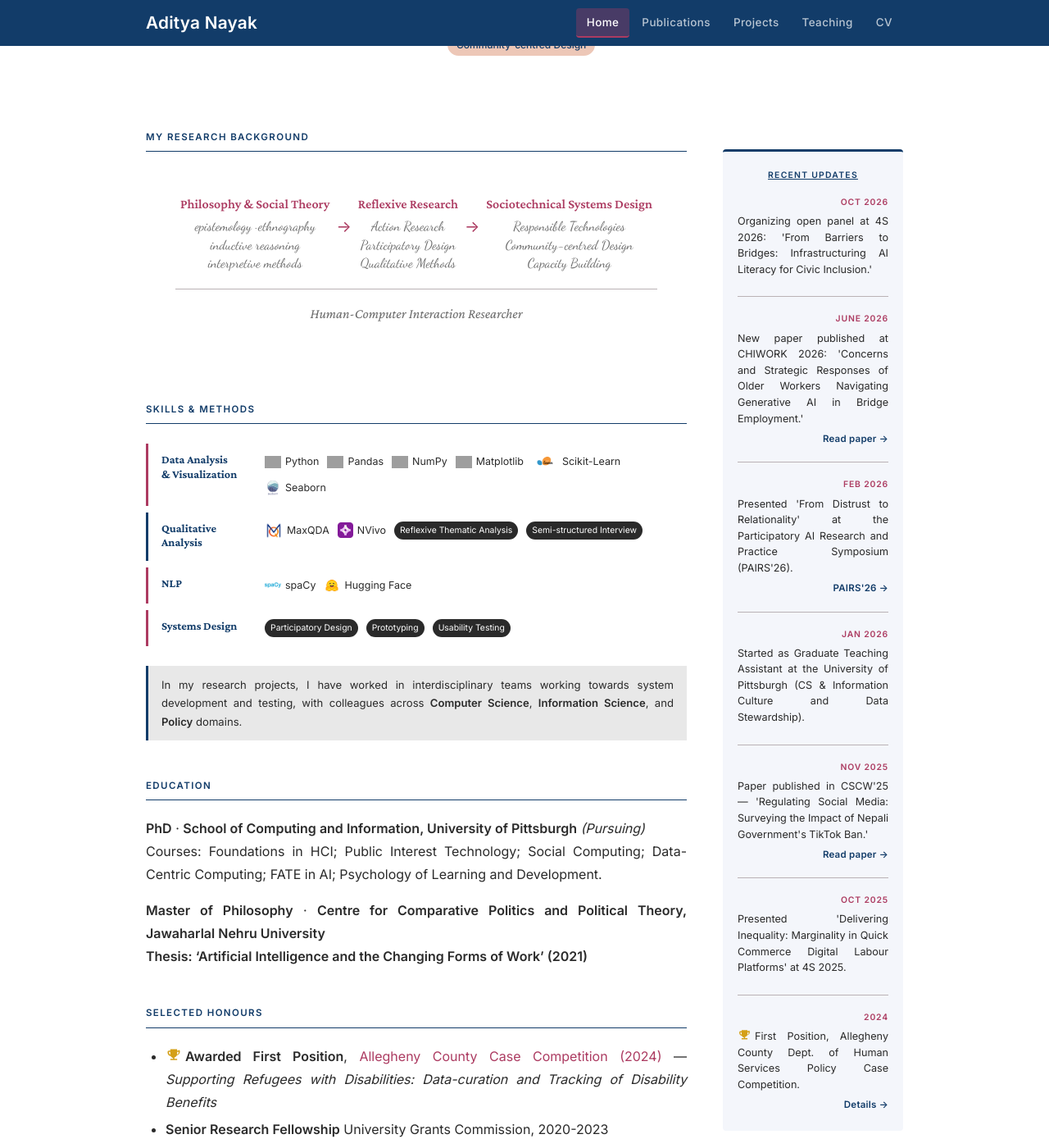
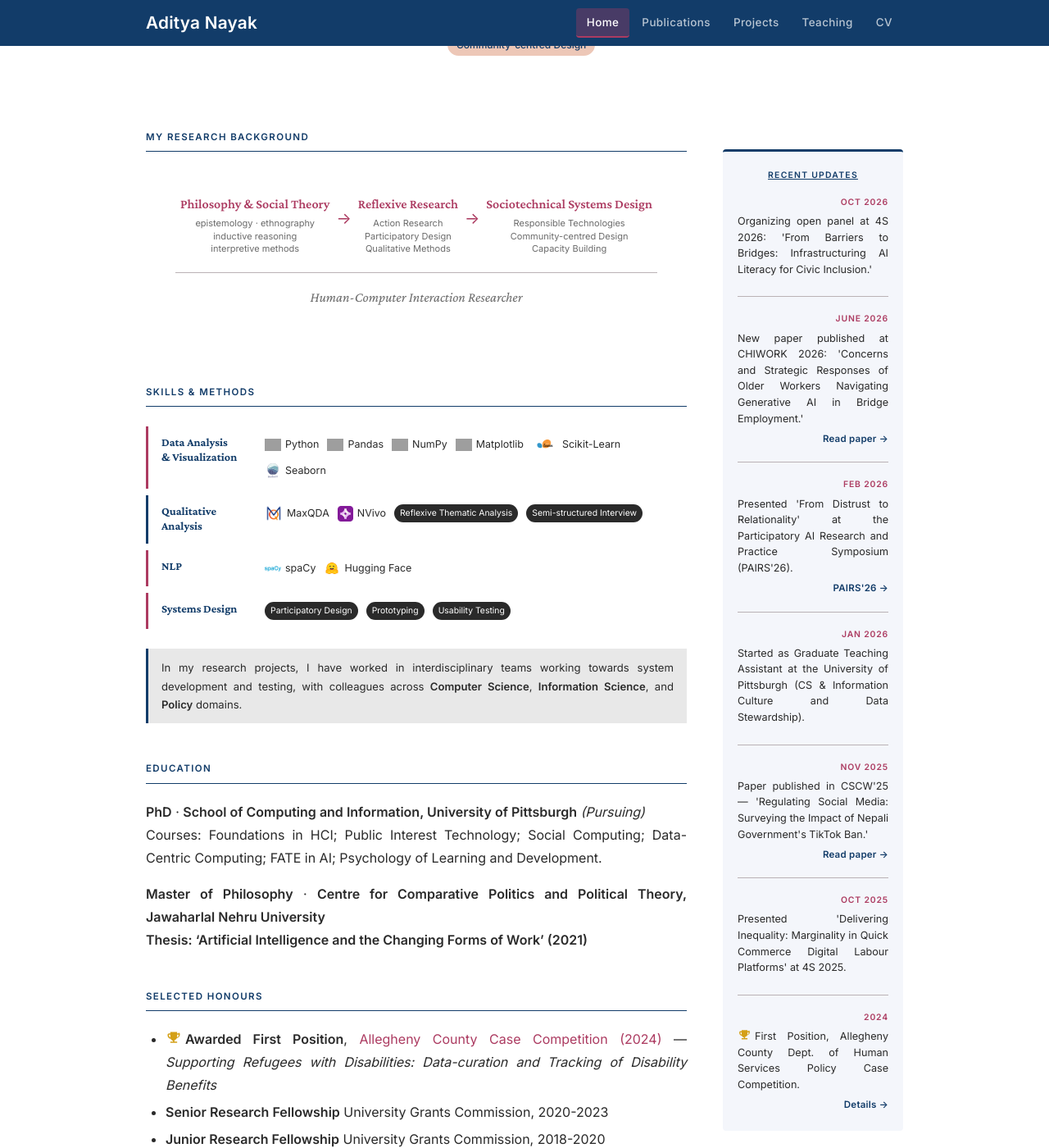
Before and after one commit to adityanayak-info/adityanayak-info.github.io, a Jekyll site: the page built from index.md, in a window 1280 px wide and 1400 px high, scrolled down 612 px. Shown: the whole window at 82% size. Built offline with Jekyll 4.4.1, drawn with Linux system fonts in a browser that asks for light colours; grey boxes are pictures that could not be loaded.

Commit message:
Update style.css

```diff
--- a/assets/css/style.css
+++ b/assets/css/style.css
@@ -396,7 +396,7 @@ hr.profile-rule {
   margin-bottom: 5px;
 }
 
-.stage-inst { font-size: 1rem; color: var(--text-muted); line-height: 1.4; }
+.stage-inst { font-size: 0.69rem; color: var(--text-muted); line-height: 1.4; }
 
 .stage-arrow {
   font-size: 1.2rem;
@@ -415,9 +415,6 @@ hr.profile-rule {
   padding-top: 15px;
 }
 
-.stage-inst {
-  font-family: 'Dancing Script', cursive;
-}
 
 /* ============================================================
    PUBLICATIONS
```
